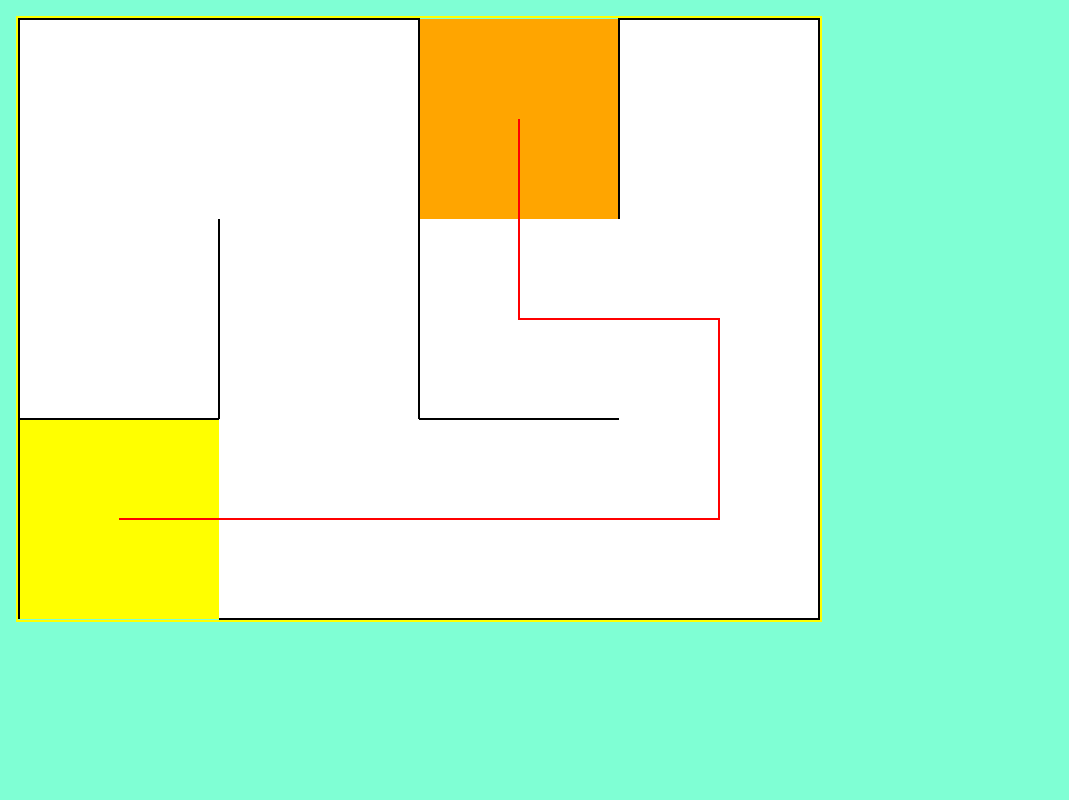
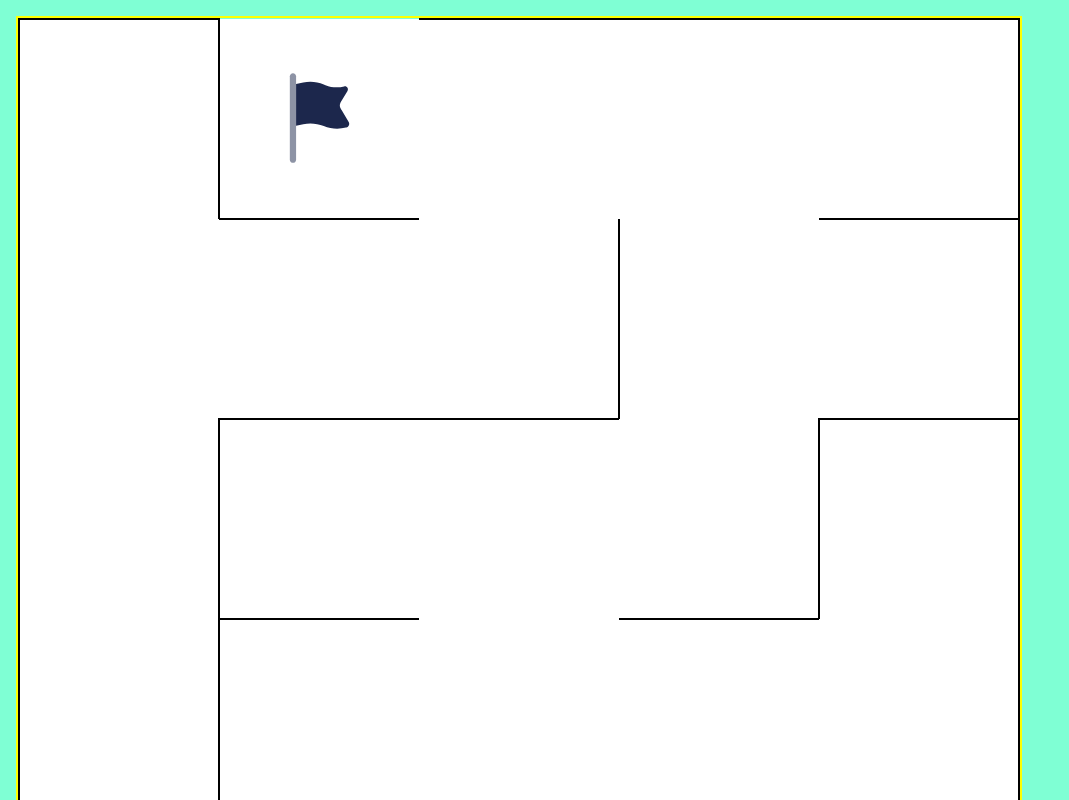
Before and after one commit to arus05/3d-maze-browser-game, a website built with Vite: page index.html in a window 1280 px wide. Shown: the top 800 px of the page, without its empty margins (0-1069 px from the left). Built offline with nearby package versions, Linux system fonts and the light colour scheme.

Commit message:
finished maze generation

```diff
--- a/src/Maze/graph/MazeGraph.ts
+++ b/src/Maze/graph/MazeGraph.ts
@@ -1,110 +1,124 @@
-import { Graph } from "../../DSA/graph/Graph";
+import { Graph, UndirectedEdge } from "../../DSA/graph/Graph";
 import { Border } from "../model/Border";
-import { Maze } from "../model/Maze";
 import { Square } from "../model/Square";
+import { getRandomInt } from "../utils/utils";
 
-type Node = Square
+type Vertex = Square
 
 class MazeGraph {
-    nodes: ReadonlyArray<Node>
-    edges: ReadonlySet<Edge>
+    private _graph: Graph<Vertex>
+    private _indexOf = new Map<Vertex, number>
 
-    private constructor(nodes: ReadonlyArray<Node>, edges: Set<Edge>) {
-        this.nodes = nodes
-        this.edges = edges
-    }
+    constructor(squares: Array<Square>, width: number, height: number) {
+        this._graph = new Graph(squares.length)
 
-    static createFromMaze(maze: Maze): MazeGraph {
-        const nodes = [...maze.squares]
-        const edges = MazeGraph.getEdges(maze)
+        for (let i = 0; i < this._graph.size; i++) {
+            // initialize vertices
+            this._graph.addVertexData(i, squares[i])
 
-        return new MazeGraph(nodes, edges)
-    }
+            // initialize map
+            this._indexOf.set(squares[i], i)
+        }
 
-    static generateRandom(width: number, height: number) {
-        const nodes: Array<Node> = []
-    }
-
-    private static getEdges(maze: Maze): Set<Edge> {
-        const edges = new Set<Edge>()
-
-        for (const square of maze.squares) {
+        // initialize edges
+        for (let i = 0; i < this._graph.size; i++) {
+            const square = squares[i]
             if ((square.border.value & Border.RIGHT) === 0) {
-                if (square.column + 1 < maze.width) {
-                    const rightSquare = maze.squares[square.row * maze.width + square.column + 1]
-                    edges.add(new Edge(square, rightSquare))
-                    edges.add(new Edge(rightSquare, square))
+                if (square.column + 1 < width) {
+                    const rightSquareIndex = square.row * width + square.column + 1
+                    const weight = 1
+                    this._graph.addEdge(i, rightSquareIndex, weight)
                 }
             }
             if ((square.border.value & Border.BOTTOM) === 0) {
-                if (square.row + 1 < maze.height) {
-                    const bottomSquare = maze.squares[(square.row + 1) * maze.width + square.column]
-                    edges.add(new Edge(square, bottomSquare))
-                    edges.add(new Edge(bottomSquare, square))
+                if (square.row + 1 < height) {
+                    const bottomSquareIndex = (square.row + 1) * width + square.column
+                    const weight = 1
+                    this._graph.addEdge(i, bottomSquareIndex, weight)
                 }
             }
         }
-
-        return edges
     }
 
-    getShortestPath(source: Square, dest: Square): Array<Node> {
-        const distance = new Map<Square, number>()
-        const prev = new Map<Square, Square | null>()
-        for (const node of this.nodes) {
-            distance.set(node, Number.MAX_VALUE)
-            prev.set(node, null)
-        }
-        distance.set(source, 0)
+    static generateRandomMazeSquares(width: number, height: number): Array<Square> {
+        const MIN_WEIGHT = 1
+        const MAX_WEIGHT = 1000
 
-        const unvisited = new Set<Node>(this.nodes)
-
-        while (unvisited.size > 0) {
-            const minNode = Array.from(unvisited).reduce((prev, curr) => {
-                return (distance.get(curr)! < distance.get(prev)!) ? curr : prev
-            })
-
-            unvisited.delete(minNode)
-
-            for (const edge of this.edges) {
-                if (edge.start === minNode) {
-                    if (distance.get(edge.start)! + edge.weight < distance.get(edge.end)!) {
-                        distance.set(edge.end, distance.get(edge.start)! + edge.weight)
-                        prev.set(edge.end, edge.start)
-                    }
-                }
+        // generate generic maze graph with random weights
+        const size = width * height
+        const graph = new Graph(size)
+        for (let vertexIndex = 0; vertexIndex < size; vertexIndex++) {
+            const row = Math.floor(vertexIndex / width)
+            const col = vertexIndex % width
+            if (col < width - 1) {
+                // add right edge
+                graph.addEdge(vertexIndex, vertexIndex + 1, getRandomInt(MIN_WEIGHT, MAX_WEIGHT))
+            }
+            if (row < height - 1) {
+                // add bottom edge
+                graph.addEdge(vertexIndex, vertexIndex + width, getRandomInt(MIN_WEIGHT, MAX_WEIGHT))
             }
         }
 
-        const shortestPath = new Array<Node>()
+        // find the minimum spanning tree using kruskal
+        const edges = graph.kruskal()
 
-        let curr = dest
-        while (true) {
-            if (curr === source) {
-                shortestPath.push(curr)
-                break
-            }
-            shortestPath.push(curr)
-            curr = prev.get(curr)!
+        // turn the minimum spanning tree into an array of squares
+        const squares = new Array<Square>(size)
+        for (let i = 0; i < size; i++) {
+            const row = Math.floor(i / width)
+            const col = i % width
+            squares[i] = new Square(i, row, col, new Border(Border.ALL))
         }
 
-        return shortestPath
+        edges.forEach((edge: UndirectedEdge) => {
+            if (Math.abs(edge.first - edge.second) === 1) {
+                // horizontal edge
+                if (edge.first < edge.second) {
+                    squares[edge.first].border.remove(Border.RIGHT)
+                    squares[edge.second].border.remove(Border.LEFT)
+                }
+                else {
+                    squares[edge.first].border.remove(Border.LEFT)
+                    squares[edge.second].border.remove(Border.RIGHT)
+                }
+            }
+            else {
+                // vertical edge
+                if (edge.first < edge.second) {
+                    squares[edge.first].border.remove(Border.BOTTOM)
+                    squares[edge.second].border.remove(Border.TOP)
+                }
+                else {
+                    squares[edge.first].border.remove(Border.TOP)
+                    squares[edge.second].border.remove(Border.BOTTOM)
+                }
+            }
+        })
+
+        return squares
+    }
+
+    getShortestPath(src: Vertex, dest: Vertex): Array<Vertex> {
+        const srcIndex = this._indexOf.get(src) ?? -1
+        const destIndex = this._indexOf.get(dest) ?? -1
+
+        if (srcIndex === -1 || destIndex === -1) {
+            throw new Error("MazeGraph.getShortestPath: Invalid source or destination vertices")
+        }
+
+        const shortestPath = this._graph.getShortestPath(srcIndex, destIndex)
+        const shortestPathIndices = shortestPath.vertices
+
+        const shortestPathVertices = new Array<Vertex>()
+
+        for (const i of shortestPathIndices) {
+            shortestPathVertices.push(this._graph.getData(i))
+        }
+
+        return shortestPathVertices
     }
 
 }
 
-class Edge {
-    start: Node
-    end: Node
-    weight: number
-
-    constructor(start: Node, end: Node) {
-        this.start = start
-        this.end = end
-        this.weight = (Math.sqrt(
-            (this.start.column - this.end.column)**2 + (this.start.row - this.end.row)**2
-        ))
-    }
-}
-
 export { MazeGraph }
--- a/src/Maze/graph/MazeGraphTest.ts
+++ /dev/null
@@ -1,78 +0,0 @@
-import { Graph } from "../../DSA/graph/Graph";
-import { Border } from "../model/Border";
-import { Maze } from "../model/Maze";
-import { Square } from "../model/Square";
-
-type Vertex = Square
-
-class MazeGraph {
-    private _graph: Graph<Vertex>
-    private _indexOf = new Map<Vertex, number>
-
-    constructor(maze: Maze) {
-        this._graph = new Graph(maze.height * maze.width)
-
-        for (let i = 0; i < this._graph.size; i++) {
-            // initialize vertices
-            this._graph.addVertexData(i, maze.squares[i])
-
-            // initialize map
-            this._indexOf.set(maze.squares[i], i)
-        }
-
-        // initialize edges
-        for (let i = 0; i < this._graph.size; i++) {
-            const square = maze.squares[i]
-            if ((square.border.value & Border.RIGHT) === 0) {
-                if (square.column + 1 < maze.width) {
-                    const rightSquareIndex = square.row * maze.width + square.column + 1
-                    const weight = 1
-                    this._graph.addEdge(i, rightSquareIndex, weight)
-                }
-            }
-            if ((square.border.value & Border.BOTTOM) === 0) {
-                if (square.row + 1 < maze.height) {
-                    const bottomSquareIndex = (square.row + 1) * maze.width + square.column
-                    const weight = 1
-                    this._graph.addEdge(i, bottomSquareIndex, weight)
-                }
-            }
-        }
-    }
-
-    getShortestPath(src: Vertex, dest: Vertex): Array<Vertex> {
-        const srcIndex = this._indexOf.get(src) ?? -1
-        const destIndex = this._indexOf.get(dest) ?? -1
-
-        if (srcIndex === -1 || destIndex === -1) {
-            throw new Error("MazeGraph.getShortestPath: Invalid source or destination vertices")
-        }
-
-        const shortestPath = this._graph.getShortestPath(srcIndex, destIndex)
-        const shortestPathIndices = shortestPath.vertices
-
-        const shortestPathVertices = new Array<Vertex>()
-
-        for (const i of shortestPathIndices) {
-            shortestPathVertices.push(this._graph.getData(i))
-        }
-
-        return shortestPathVertices
-    }
-}
-
-class MazeEdge {
-    start: Vertex
-    end: Vertex
-    weight: number
-
-    constructor(start: Vertex, end: Vertex) {
-        this.start = start
-        this.end = end
-        this.weight = (Math.sqrt(
-            (this.start.column - this.end.column)**2 + (this.start.row - this.end.row)**2
-        ))
-    }
-}
-
-export { MazeGraph }
--- a/src/Maze/model/Border.ts
+++ b/src/Maze/model/Border.ts
@@ -13,11 +13,22 @@ class Border {
     static BOTTOM = BorderT.BOTTOM
     static LEFT = BorderT.LEFT
     static RIGHT = BorderT.RIGHT
+    static ALL = BorderT.TOP | BorderT.BOTTOM | BorderT.LEFT | BorderT.RIGHT
 
-    value: BorderT
+    private _value: BorderT
 
     constructor(value: BorderT) {
-        this.value = value
+        this._value = value
+    }
+
+    get value() {
+        return this._value
+    }
+
+    remove(toRemove: BorderT) {
+        const flipped = ~toRemove
+        // do and with current value
+        this._value = this._value & flipped
     }
 
 }
--- a/src/Maze/model/Maze.ts
+++ b/src/Maze/model/Maze.ts
@@ -1,3 +1,6 @@
+import { MazeGraph } from "../graph/MazeGraph";
+import { getRandomInt } from "../utils/utils";
+import { Border } from "./Border";
 import { Role } from "./Role";
 import { Square } from "./Square";
 
@@ -52,6 +55,59 @@ class Maze {
         return this._height
     }
 
+    static generate(width: number, height: number): Maze {
+        const squares = MazeGraph.generateRandomMazeSquares(width, height)
+
+        const entranceLocation = Math.random()
+
+        if (entranceLocation < 0.25) {  // entrance top
+            let randomCol = getRandomInt(0, width-1)
+            const entrance = squares[randomCol]
+            entrance.role = Role.ENTRANCE
+            // entrance.border.remove(Border.TOP)
+
+            randomCol = getRandomInt(0, width-1)
+            const exit = squares[width * (height - 1) + randomCol]
+            exit.role = Role.EXIT
+            exit.border.remove(Border.BOTTOM)
+        }
+        else if (entranceLocation < 0.5) {  // entrance bottom
+            let randomCol = getRandomInt(0, width-1)
+            const entrance = squares[width * (height - 1) + randomCol]
+            entrance.role = Role.ENTRANCE
+            // entrance.border.remove(Border.BOTTOM)
+
+            randomCol = getRandomInt(0, width-1)
+            const exit = squares[randomCol]
+            exit.role = Role.EXIT
+            exit.border.remove(Border.TOP)
+        }
+        else if (entranceLocation < 0.75) {  // entrance left
+            let randomRow = getRandomInt(0, height-1)
+            const entrance = squares[randomRow * width]
+            entrance.role = Role.ENTRANCE
+            // entrance.border.remove(Border.LEFT)
+
+            randomRow = getRandomInt(0, height-1)
+            const exit = squares[randomRow * width + width - 1]
+            exit.role = Role.EXIT
+            exit.border.remove(Border.RIGHT)
+        }
+        else {  // entrance right
+            let randomRow = getRandomInt(0, height-1)
+            const entrance = squares[randomRow * width + width - 1]
+            entrance.role = Role.ENTRANCE
+            // entrance.border.remove(Border.RIGHT)
+
+            randomRow = getRandomInt(0, height-1)
+            const exit = squares[randomRow * width]
+            exit.role = Role.EXIT
+            exit.border.remove(Border.LEFT)
+        }
+
+        return new Maze(squares)
+    }
+
     // ---------------------------------------
     //        Private static methods
     // ---------------------------------------
--- a/src/Maze/model/Square.ts
+++ b/src/Maze/model/Square.ts
@@ -3,18 +3,45 @@ import { Role } from "./Role"
 
 class Square {
 
-    index: number
-    row: number
-    column: number
-    border: Border
-    role: Role
+    private _index: number
+    private _row: number
+    private _column: number
+    private _border: Border
+    private _role: Role
 
     constructor(index: number, row: number, column: number, border: Border, role: Role = Role.NONE) {
-        this.index = index
-        this.row = row
-        this.column = column
-        this.border = border
-        this.role = role
+        this._index = index
+        this._row = row
+        this._column = column
+        this._border = border
+        this._role = role
+    }
+
+    get index() {
+        return this._index
+    }
+
+    get row() {
+        return this._row
+    }
+
+    get column() {
+        return this._column
+    }
+
+    get border() {
+        return this._border
+    }
+
+    get role() {
+        return this._role
+    }
+
+    set role(newRole: Role) {
+        if (this._role !== Role.NONE) {
+            throw new Error("Square.setRole: Cannot change role once it is set")
+        }
+        this._role = newRole
     }
 
 }
--- a/src/Maze/view/Renderer.ts
+++ b/src/Maze/view/Renderer.ts
@@ -3,6 +3,7 @@ import { Line, Point, Polyline } from "./primitives"
 import { drawBorder } from "./decomposer"
 import { Solution } from "../graph/Solution"
 import { Role } from "../model/Role"
+import { Square } from "../model/Square"
 
 const SQUARE_SIZE: number = 50
 
@@ -26,15 +27,14 @@ class Renderer {
         this.domElement.height = maze.height * this.squareSize + margin
 
         for (const square of maze.squares) {
-            if (square.role === Role.ENTRANCE) {
-                this.context.fillStyle = "yellow"
-            } else if (square.role === Role.EXIT) {
-                this.context.fillStyle = "orange"
-            } else {
-                this.context.fillStyle = "white"
-            }
+            this.context.fillStyle = "white"
 
-            this.context.fillRect(square.column * this.squareSize + this.offset, square.row * this.squareSize + this.offset, this.squareSize, this.squareSize)
+            this.context.fillRect(
+                square.column * this.squareSize + this.offset,
+                square.row * this.squareSize + this.offset,
+                this.squareSize,
+                this.squareSize
+            )
 
             drawBorder(
                 this.context,
@@ -42,8 +42,9 @@ class Renderer {
                 new Point(square.column * this.squareSize + this.offset, square.row * this.squareSize + this.offset),
                 this.squareSize
             )
+        }
 
-        }
+        this.drawRoles(maze)
 
         if (solution) {
             const lines = []
@@ -70,6 +71,51 @@ class Renderer {
 
     }
 
+    drawRoles(maze: Maze) {
+        const entrance = maze.entrace
+        const exit = maze.exit
+
+        const imageSize = Math.floor(this.squareSize / 2)
+
+        const entranceImage = new Image(imageSize, imageSize)
+        entranceImage.src = "/assets/images/stickman.svg"
+
+        entranceImage.onload = () => {
+            const entraceTopLeft = this.getTopLeft(entrance)
+
+            this.context.drawImage(
+                entranceImage,
+                entraceTopLeft.x + Math.floor((this.squareSize - imageSize) / 2),
+                entraceTopLeft.y + Math.floor((this.squareSize - imageSize) / 2),
+                imageSize,
+                imageSize
+            )
+        }
+
+        const exitImage = new Image(imageSize, imageSize)
+        exitImage.src = "/assets/images/flag.svg"
+        exitImage.onload = () => {
+            const exitTopLeft = this.getTopLeft(exit)
+
+            this.context.drawImage(
+                exitImage,
+                exitTopLeft.x + Math.floor((this.squareSize - imageSize) / 2),
+                exitTopLeft.y + Math.floor((this.squareSize - imageSize) / 2),
+                imageSize,
+                imageSize
+            )
+        }
+
+
+    }
+
+    getTopLeft(square: Square): Point {
+        const x = square.column * this.squareSize + this.offset
+        const y = square.row * this.squareSize + this.offset
+        return new Point(x, y)
+    }
+
+
 }
 
 export { Renderer }
--- a/src/main.ts
+++ b/src/main.ts
@@ -3,8 +3,7 @@ import { Border } from "./Maze/model/Border.ts"
 import { Maze } from "./Maze/model/Maze.ts"
 import { Role } from "./Maze/model/Role.ts"
 import { Renderer } from "./Maze/view/Renderer.ts"
-// import { MazeGraph } from "./Maze/graph/MazeGraph.ts"
-import { MazeGraph } from "./Maze/graph/MazeGraphTest.ts"
+import { MazeGraph } from "./Maze/graph/MazeGraph.ts"
 
 import { Solution } from "./Maze/graph/Solution.ts"
 
@@ -26,18 +25,17 @@ function main() {
         new Square(11, 2, 3, new Border(Border.BOTTOM | Border.RIGHT))
     ]
 
-    const maze = new Maze(squares)
     const renderer = new Renderer(200)
+
+    // const maze = new Maze(squares)
+    const maze = Maze.generate(5, 5)
 
     container!.append(renderer.domElement)
 
-    // const graph = MazeGraph.createFromMaze(maze)
-    const graph = new MazeGraph(maze)
-    const solution = new Solution(graph.getShortestPath(maze.entrace, maze.exit))
+    // const graph = new MazeGraph(maze)
+    // const solution = new Solution(graph.getShortestPath(maze.entrace, maze.exit))
 
-    renderer.render(maze, solution)
-
-    console.log(solution)
+    renderer.render(maze)
 }
 
 main()
--- a/styles/main.css
+++ b/styles/main.css
@@ -10,6 +10,12 @@ canvas {
   border: 2px solid yellow;
 }
 
+image {
+  display: block;
+  overflow: hidden;
+  max-width: 100%;
+}
+
 #scene-container {
   padding: 1em;
   background-color: aquamarine;
```
Also changed, not shown: src/Maze/graph/prev/MazeGraphOld.ts (added, +109 -0 lines), src/Maze/model/tests/Border.test.ts (added, +14 -0 lines), assets/images/flag.svg (added), assets/images/stickman.svg (added), src/Maze/graph/tests/MazeGraph.test.ts (renamed from src/Maze/graph/MazeGraph.test.ts).
